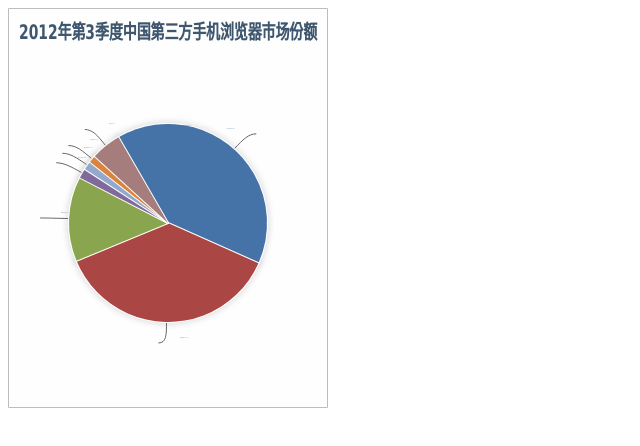
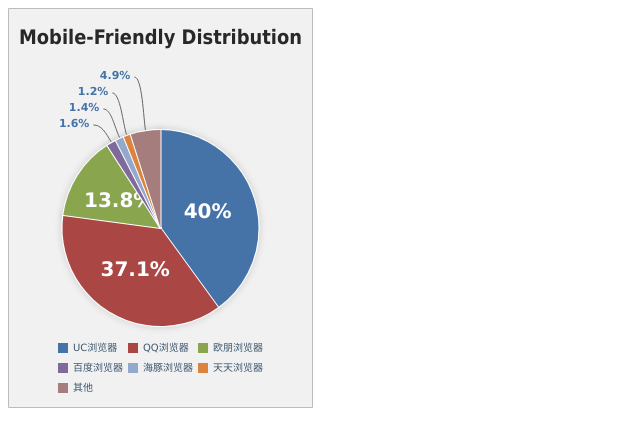
Before and after one commit to helloworld116/WebviewTest, a plain HTML site: page WebviewTest/ichartjs_line.html in a window 1280 px wide. Shown: the whole page, without its empty margins (0-640 px from the left). Drawn offline with Linux system fonts and the light colour scheme.

Commit message:
modify same page

```diff
--- a/WebviewTest/ichartjs_line.html
+++ b/WebviewTest/ichartjs_line.html
@@ -1,88 +1,159 @@
 <!DOCTYPE html>
 <html>
+
     <head>
         <meta charset="UTF-8" />
-		<title>ichartjs 示例</title>
-		<script type="text/javascript" src="ichart.1.1.min.js"></script>
+        <title>
+            ichartjs 示例
+        </title>
+        <script type="text/javascript" src="ichart.1.1.min.js">
+            </script>
         <script type="text/javascript">
-            $(function(){
-              var data = [
-                          {name : 'UC浏览器',value : 40.0,color:'#4572a7'},
-                          {name : 'QQ浏览器',value : 37.1,color:'#aa4643'},
-                          {name : '欧朋浏览器',value : 13.8,color:'#89a54e'},
-                          {name : '百度浏览器',value : 1.6,color:'#80699b'},
-                          {name : '海豚浏览器',value : 1.4,color:'#92a8cd'},
-                          {name : '天天浏览器',value : 1.2,color:'#db843d'},
-                          {name : '其他',value : 4.9,color:'#a47d7c'}
-                          ];
-
+            $(function() {
+              var data = [{
+                          name: 'UC浏览器',
+                          value: 40.0,
+                          color: '#4572a7'
+                          },
+                          {
+                          name: 'QQ浏览器',
+                          value: 37.1,
+                          color: '#aa4643'
+                          },
+                          {
+                          name: '欧朋浏览器',
+                          value: 13.8,
+                          color: '#89a54e'
+                          },
+                          {
+                          name: '百度浏览器',
+                          value: 1.6,
+                          color: '#80699b'
+                          },
+                          {
+                          name: '海豚浏览器',
+                          value: 1.4,
+                          color: '#92a8cd'
+                          },
+                          {
+                          name: '天天浏览器',
+                          value: 1.2,
+                          color: '#db843d'
+                          },
+                          {
+                          name: '其他',
+                          value: 4.9,
+                          color: '#a47d7c'
+                          }];
 
               var chart = new iChart.Pie2D({
-                                           render : 'canvasDiv',
+                                           render: 'canvasDiv',
                                            data: data,
-                                           title : {
-                                           text : '2012年第3季度中国第三方手机浏览器市场份额',
-                                           color : '#3e576f'
+                                           title: {
+                                           text: 'Mobile-Friendly Distribution',
+                                           height: 40,
+                                           fontsize: 20,
+                                           color: '#282828'
                                            },
                                            //                                           footnote : {
                                            //                                           text : 'ichartjs.com',
                                            //                                           color : '#486c8f',
-//                                           fontsize : 11,
+                                           //                                           fontsize : 12,
                                            //                                           padding : '0 38'
                                            //                                           },
-                                           sub_option : {
-                                           label : {
-                                           background_color:null,
-                                           sign:false,//设置禁用label的小图标
-                                           padding:'0 -30',
-                                           border:{
-                                           enable:false,
-                                           color:'#666666'
+                                           sub_option: {
+                                           mini_label_threshold_angle: 40,
+                                           //迷你label的阀值,单位:角度
+                                           mini_label: { //迷你label配置项
+                                           fontsize: 20,
+                                           fontweight: 600,
+                                           color: '#ffffff'
                                            },
-                                           fontsize:1,
-                                           fontweight:300,
-                                           color : '#4572a7'
+                                           label: {
+                                           background_color: null,
+                                           sign: false,
+                                           //设置禁用label的小图标
+                                           padding: '0 4',
+                                           border: {
+                                           enable: false,
+                                           color: '#666666'
                                            },
-                                           border : {
-                                           width : 2,
-                                           color : '#ffffff'
+                                           fontsize: 11,
+                                           fontweight: 600,
+                                           color: '#4572a7'
+                                           },
+                                           border: {
+                                           width: 2,
+                                           color: '#ffffff'
+                                           },
+                                           listeners: {
+                                           parseText: function(d, t) {
+                                           return d.get('value') + "%"; //自定义label文本
+                                           },
+                                           click: function(sector, name, index) {
+                                           console.log(sector);
+                                           console.log(name);
+                                           console.log(index);
+                                           }
+
                                            }
                                            },
-                                           shadow : true,
-                                           shadow_blur : 6,
-                                           shadow_color : '#aaaaaa',
-                                           shadow_offsetx : 0,
-                                           shadow_offsety : 0,
-                                           background_color:'#fefefe',
-                                           offsetx:0,//设置向x轴负方向偏移位置60px
-                                           offset_angle:-120,//逆时针偏移120度
-                                           showpercent:true,
-                                           decimalsnum:2,
-                                           width : 320,
-                                           height : 400,
-                                           radius:100
+                                           legend: {
+                                           enable: true,
+                                           column: 3,
+                                           //                                           row:'max',
+                                           padding: 10,
+                                           //                                           offsetx:10,
+                                           offsety: 140,
+                                           color: '#3e576f',
+                                           fontsize: 10,
+                                           //文本大小
+                                           sign_size: 10,
+                                           //小图标大小
+                                           line_height: 20,
+                                           //设置行高
+                                           sign_space: 5,
+                                           //小图标与文本间距
+                                           border: true,
+                                           align: 'center',
+                                           valign: 'top|bottom',
+                                           background_color: null,
+                                           //透明背景
+                                           listeners: {
+                                           click: function(sector, name, index) {
+                                           console.log(sector);
+                                           console.log(name);
+                                           console.log(index.index);
+                                           //                                           sector.bound(index.index);
+                                           }
+                                           }
+                                           },
+                                           shadow: true,
+                                           shadow_blur: 6,
+                                           shadow_color: '#aaaaaa',
+                                           shadow_offsetx: 0,
+                                           shadow_offsety: 0,
+                                           background_color: '#f1f1f1',
+                                           align: 'center',
+                                           //右对齐
+                                           offsetx: 0,
+                                           //设置向x轴负方向偏移位置60px
+                                           offset_angle: -90,
+                                           //逆时针偏移120度
+                                           width: 305,
+                                           height: 400,
+                                           radius: 100,
+                                           animation: true,
+                                           mutex: true
                                            });
-              //利用自定义组件构造右侧说明文本
-//              chart.plugin(new iChart.Custom({
-//                                             drawFn:function(){
-//                                             //计算位置
-//                                             var y = chart.get('originy'),
-//                                             w = chart.get('width');
-//
-//                                             //在右侧的位置，渲染说明文字
-//                                             chart.target.textAlign('start')
-//                                             .textBaseline('middle')
-//                                             .textFont('600 16px Verdana')
-//                                             .fillText('UC浏览器、\n手机QQ浏览器及\n欧朋浏览器的份额\n位列第三方手机浏览器\n市场前三甲',w-220,y-40,false,'#be5985',false,20);
-//                                             }
-//                                             }));
-
               chart.draw();
               });
-
             </script>
     </head>
+
     <body>
-        <div id='canvasDiv'></div>
+        <div id='canvasDiv'>
+        </div>
     </body>
+
 </html>
```
Also changed, not shown: 3 other files. Lines whose indentation alone changed are shown as unchanged.
